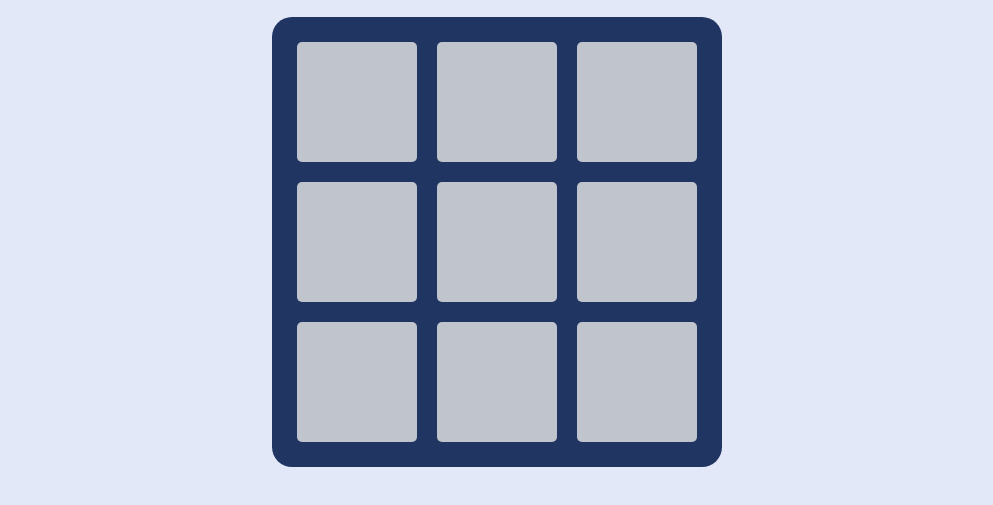
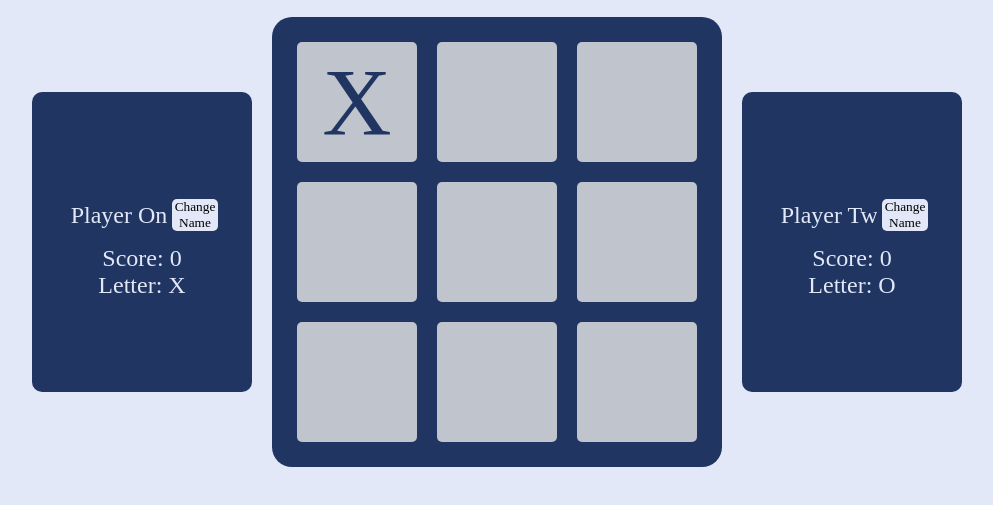
Before and after one commit to lucas-amberg/tic-tac-toe, a plain HTML site: page index.html in a window 1280 px wide. Both pictures are taken after a click on the button 500 px from the left and 307 px from the top of the page. Shown: the part 205-710 px from the top of the page, without its empty margins (143-1136 px from the left). Drawn offline with Linux system fonts and the light colour scheme; a web font is replaced by a local one.

Commit message:
Create button functionality, begin work on players

```diff
--- a/index.html
+++ b/index.html
@@ -10,16 +10,34 @@
 <body>
     <div class="main-container">
         <h1 class="heading">Tic Tac Toe</h1>
-        <div class="game-grid">
-            <button type="button" class="game-button"></button>
-            <button type="button" class="game-button"></button>
-            <button type="button" class="game-button"></button>
-            <button type="button" class="game-button"></button>
-            <button type="button" class="game-button"></button>
-            <button type="button" class="game-button"></button>
-            <button type="button" class="game-button"></button>
-            <button type="button" class="game-button"></button>
-            <button type="button" class="game-button"></button>
+        <div class="game-container">
+            <div class="player player-one">
+                <div class="player-name">
+                    <input type="text" placeholder="Player One">
+                    <button type="button">Change Name</button>
+                </div>
+                <div class="score">Score: 0</div>
+                <div class="letter">Letter: X</div>
+            </div>
+            <div class="game-grid">
+                <button type="button" class="game-button" id="0"></button>
+                <button type="button" class="game-button" id="1"></button>
+                <button type="button" class="game-button" id="2"></button>
+                <button type="button" class="game-button" id="3"></button>
+                <button type="button" class="game-button" id="4"></button>
+                <button type="button" class="game-button" id="5"></button>
+                <button type="button" class="game-button" id="6"></button>
+                <button type="button" class="game-button" id="7"></button>
+                <button type="button" class="game-button" id="8"></button>
+            </div>
+            <div class="player player-two">
+                <div class="player-name">
+                    <input type="text" placeholder="Player Two">
+                    <button type="button">Change Name</button>
+                </div>
+                <div class="score">Score: 0</div>
+                <div class="letter">Letter: O</div>
+            </div>
         </div>
     </div>
 </body>
--- a/script.js
+++ b/script.js
@@ -1,9 +1,25 @@
-const gameboard = function() {
+let gameButtons = document.querySelectorAll(".game-button");
+
+const gameBoard = function() {
     const currentGameboard = ["","","","","","","","",""];
-    function addToGameboard(playerTurn, selection) {
+    function _addToArray(playerTurn, selection) {
         currentGameboard[selection] = playerTurn;
     }
-    return {currentGameboard, addToGameboard};
+    function addToGameboard(turn, id) {
+        _addToArray(turn, id);
+        document.getElementById(id).textContent = currentTurn;
+        currentTurn === "X" ? currentTurn = "O" : currentTurn = "X";
+    }
+    function resetGame() {
+        for (let i = 0; i < 9; i++) {
+            gameBoard.currentGameboard[i] = "";
+        }
+        currentTurn = "X";
+        gameButtons.forEach((item) => {
+            item.textContent = "";
+        });
+    }
+    return {currentGameboard, addToGameboard, resetGame};
 }();
 
 function Player(letterChoice) {
@@ -23,5 +39,19 @@ function Player(letterChoice) {
     return {name, letter, win, updateName};
 }
 
+
+
 playerOne = Player("X");
 playerTwo = Player("O");
+currentTurn = "X";
+
+gameButtons.forEach((item) => {
+    item.addEventListener("click", () => {
+        if (item.textContent !== "") {
+            return;
+        }
+        else {
+            gameBoard.addToGameboard(currentTurn, item.id);
+        }
+    })
+})
--- a/style.css
+++ b/style.css
@@ -63,3 +63,68 @@
     color:var(--light-color);
     cursor: pointer;
 }
+
+.game-container {
+    display: flex;
+    align-items: center;
+    justify-content: center;
+    gap: 20px;
+}
+
+.player {
+    display: flex;
+    flex-direction: column;
+    background-color: var(--dark-color);
+    color: var(--light-color);
+    height: 300px;
+    border-radius: 10px;
+    align-items: center;
+    justify-content: center;
+    width: 220px;
+}
+.player input{
+    appearance: none;
+    height: 50px;
+    font-family: Lilita One;
+    font-size: 1.5rem;
+    width: 8ch;
+    color: var(--light-color);
+    background-color: transparent;
+    border: 0;
+    padding: 5px;
+}
+
+.player-name {
+    display: flex;
+    align-items: center;
+    justify-content: center;
+}
+
+.player button {
+    appearance: none;
+    width: 7ch;
+    font-family: Lilita One;
+    background-color: var(--light-color);
+    border: 0;
+    border-radius: 5px;
+}
+
+.player button:hover {
+    background-color: var(--third-color);
+    cursor: pointer;
+    color: var(--light-color);
+}
+
+.score, .letter {
+    font-size: 1.5rem;
+}
+
+.player input::placeholder {
+    color: var(--light-color);
+}
+
+@media (max-width: 975px) {
+    .player {
+      display: none;
+    }
+  }
```
